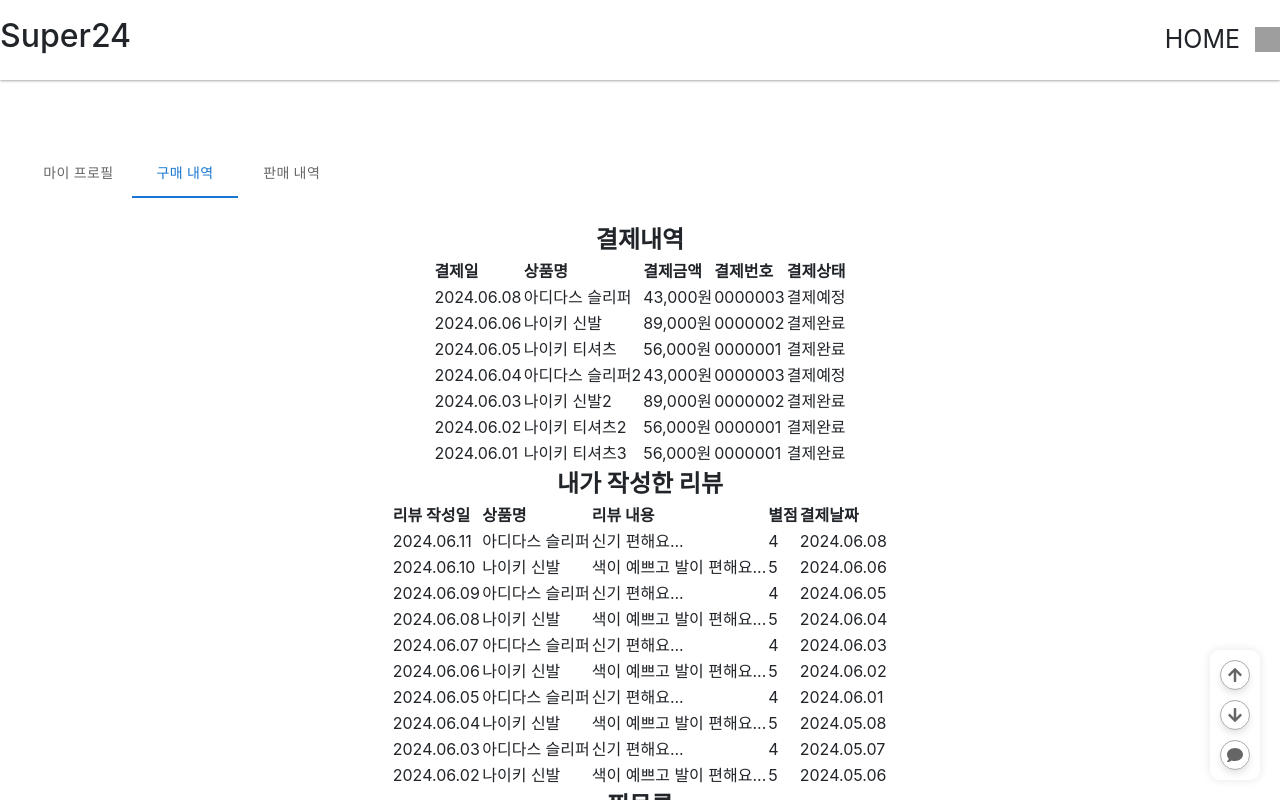
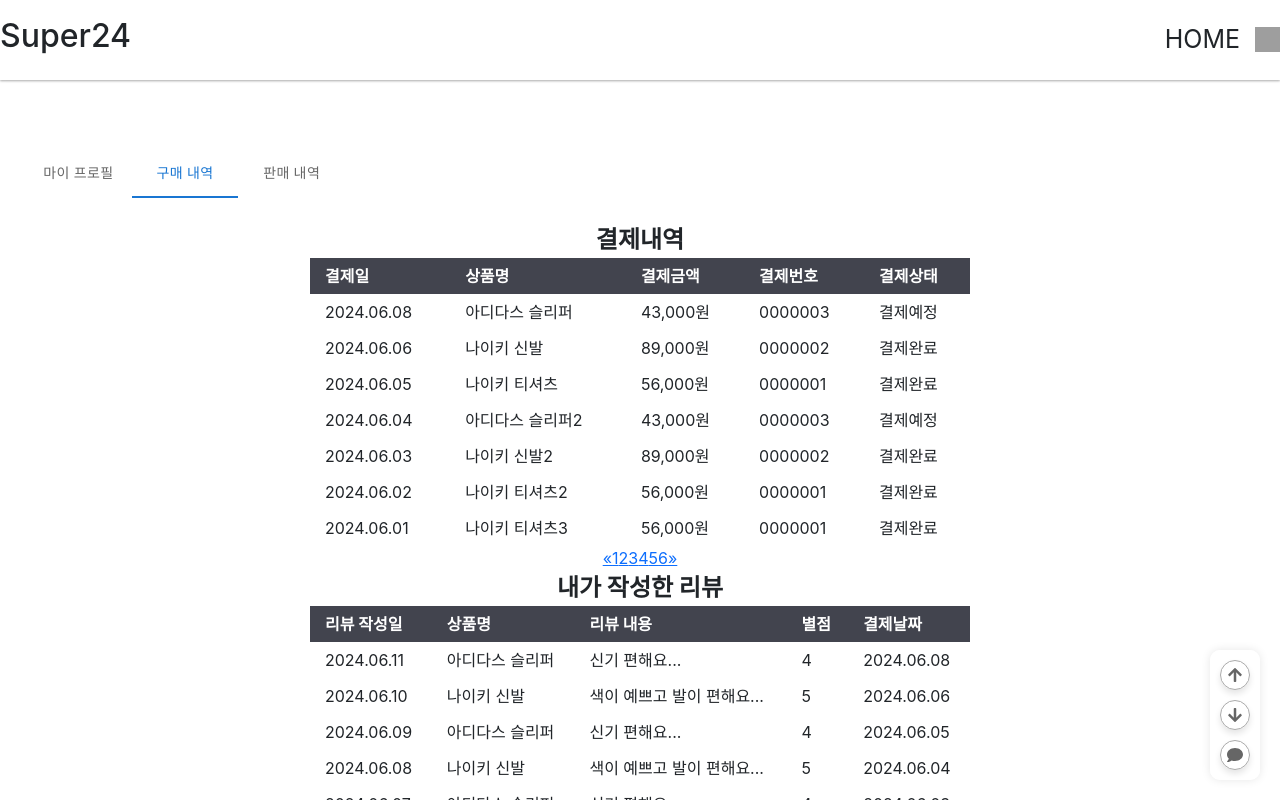
Before and after one commit to TradeWebProject/trade_web_project, a React (Create React App) app in the folder tradeweb/: page /my-page in a window 1280 px wide. Both pictures are taken after a click on the tab "구매 내역". Shown: the top 800 px of the page. Built offline with nearby package versions, Linux system fonts and the light colour scheme; grey boxes are pictures that could not be loaded; the HTML template or start-up script is replaced by a standard one.

Commit message:
마이페이지 - 결제내역, 판매내역 탭 페이징 UI 틀 적용

```diff
--- a/tradeweb/src/pages/myPage/MyPage.js
+++ b/tradeweb/src/pages/myPage/MyPage.js
@@ -97,146 +97,168 @@ const MyPage = () => {
                     <Box sx={{ p: 3 }}>
                         <Container>
                              <Title>결제내역</Title>
-                             <table>
+                             <Table>
                                 <tr>
-                                    <th>결제일</th>
-                                    <th>상품명</th>
-                                    <th>결제금액</th>
-                                    <th>결제번호</th>
-                                    <th>결제상태</th>
+                                    <TableTh>결제일</TableTh>
+                                    <TableTh>상품명</TableTh>
+                                    <TableTh>결제금액</TableTh>
+                                    <TableTh>결제번호</TableTh>
+                                    <TableTh>결제상태</TableTh>
                                 </tr>
                                 <tr>
-                                    <td>2024.06.08</td>
-                                    <td>아디다스 슬리퍼</td>
-                                    <td>43,000원</td>
-                                    <td>0000003</td>
-                                    <td>결제예정</td>
+                                    <TableTd>2024.06.08</TableTd>
+                                    <TableTd>아디다스 슬리퍼</TableTd>
+                                    <TableTd>43,000원</TableTd>
+                                    <TableTd>0000003</TableTd>
+                                    <TableTd>결제예정</TableTd>
                                 </tr>
                                 <tr>
-                                    <td>2024.06.06</td>
-                                    <td>나이키 신발</td>
-                                    <td>89,000원</td>
-                                    <td>0000002</td>
-                                    <td>결제완료</td>
+                                    <TableTd>2024.06.06</TableTd>
+                                    <TableTd>나이키 신발</TableTd>
+                                    <TableTd>89,000원</TableTd>
+                                    <TableTd>0000002</TableTd>
+                                    <TableTd>결제완료</TableTd>
                                 </tr>
                                 <tr>
-                                    <td>2024.06.05</td>
-                                    <td>나이키 티셔츠</td>
-                                    <td>56,000원</td>
-                                    <td>0000001</td>
-                                    <td>결제완료</td>
+                                    <TableTd>2024.06.05</TableTd>
+                                    <TableTd>나이키 티셔츠</TableTd>
+                                    <TableTd>56,000원</TableTd>
+                                    <TableTd>0000001</TableTd>
+                                    <TableTd>결제완료</TableTd>
                                 </tr>
                                 <tr>
-                                    <td>2024.06.04</td>
-                                    <td>아디다스 슬리퍼2</td>
-                                    <td>43,000원</td>
-                                    <td>0000003</td>
-                                    <td>결제예정</td>
+                                    <TableTd>2024.06.04</TableTd>
+                                    <TableTd>아디다스 슬리퍼2</TableTd>
+                                    <TableTd>43,000원</TableTd>
+                                    <TableTd>0000003</TableTd>
+                                    <TableTd>결제예정</TableTd>
                                 </tr>
                                 <tr>
-                                    <td>2024.06.03</td>
-                                    <td>나이키 신발2</td>
-                                    <td>89,000원</td>
-                                    <td>0000002</td>
-                                    <td>결제완료</td>
+                                    <TableTd>2024.06.03</TableTd>
+                                    <TableTd>나이키 신발2</TableTd>
+                                    <TableTd>89,000원</TableTd>
+                                    <TableTd>0000002</TableTd>
+                                    <TableTd>결제완료</TableTd>
                                 </tr>
                                 <tr>
-                                    <td>2024.06.02</td>
-                                    <td>나이키 티셔츠2</td>
-                                    <td>56,000원</td>
-                                    <td>0000001</td>
-                                    <td>결제완료</td>
+                                    <TableTd>2024.06.02</TableTd>
+                                    <TableTd>나이키 티셔츠2</TableTd>
+                                    <TableTd>56,000원</TableTd>
+                                    <TableTd>0000001</TableTd>
+                                    <TableTd>결제완료</TableTd>
                                 </tr>
                                 <tr>
-                                    <td>2024.06.01</td>
-                                    <td>나이키 티셔츠3</td>
-                                    <td>56,000원</td>
-                                    <td>0000001</td>
-                                    <td>결제완료</td>
+                                    <TableTd>2024.06.01</TableTd>
+                                    <TableTd>나이키 티셔츠3</TableTd>
+                                    <TableTd>56,000원</TableTd>
+                                    <TableTd>0000001</TableTd>
+                                    <TableTd>결제완료</TableTd>
                                 </tr>
-                             </table>
+                             </Table>
+                             <div class="pagination">
+                                <a href="#">&laquo;</a>
+                                <a href="#">1</a>
+                                <a href="#">2</a>
+                                <a href="#">3</a>
+                                <a href="#">4</a>
+                                <a href="#">5</a>
+                                <a href="#">6</a>
+                                <a href="#">&raquo;</a>
+                            </div>
+
                         </Container>
                         <Container>
                         <Title>내가 작성한 리뷰</Title>
-                              <table>
+                              <Table>
                                 <tr>
-                                    <th>리뷰 작성일</th>
-                                    <th>상품명</th>
-                                    <th>리뷰 내용</th>
-                                    <th>별점</th>
-                                    <th>결제날짜</th>
+                                    <TableTh>리뷰 작성일</TableTh>
+                                    <TableTh>상품명</TableTh>
+                                    <TableTh>리뷰 내용</TableTh>
+                                    <TableTh>별점</TableTh>
+                                    <TableTh>결제날짜</TableTh>
                                 </tr>
                                 <tr>
-                                    <td>2024.06.11</td>
-                                    <td>아디다스 슬리퍼</td>
-                                    <td> 신기 편해요...</td>
-                                    <td> 4</td>
-                                    <td>2024.06.08</td>
+                                    <TableTd>2024.06.11</TableTd>
+                                    <TableTd>아디다스 슬리퍼</TableTd>
+                                    <TableTd> 신기 편해요...</TableTd>
+                                    <TableTd> 4</TableTd>
+                                    <TableTd>2024.06.08</TableTd>
                                 </tr>
                                 <tr>
-                                    <td>2024.06.10</td>
-                                    <td>나이키 신발</td>
-                                    <td>색이 예쁘고 발이 편해요...</td>
-                                    <td>5</td>
-                                    <td>2024.06.06</td>
+                                    <TableTd>2024.06.10</TableTd>
+                                    <TableTd>나이키 신발</TableTd>
+                                    <TableTd>색이 예쁘고 발이 편해요...</TableTd>
+                                    <TableTd>5</TableTd>
+                                    <TableTd>2024.06.06</TableTd>
                                 </tr>
                                 <tr>
-                                    <td>2024.06.09</td>
-                                    <td>아디다스 슬리퍼</td>
-                                    <td> 신기 편해요...</td>
-                                    <td> 4</td>
-                                    <td>2024.06.05</td>
+                                    <TableTd>2024.06.09</TableTd>
+                                    <TableTd>아디다스 슬리퍼</TableTd>
+                                    <TableTd> 신기 편해요...</TableTd>
+                                    <TableTd> 4</TableTd>
+                                    <TableTd>2024.06.05</TableTd>
                                 </tr>
                                 <tr>
-                                    <td>2024.06.08</td>
-                                    <td>나이키 신발</td>
-                                    <td>색이 예쁘고 발이 편해요...</td>
-                                    <td>5</td>
-                                    <td>2024.06.04</td>
+                                    <TableTd>2024.06.08</TableTd>
+                                    <TableTd>나이키 신발</TableTd>
+                                    <TableTd>색이 예쁘고 발이 편해요...</TableTd>
+                                    <TableTd>5</TableTd>
+                                    <TableTd>2024.06.04</TableTd>
                                 </tr>
                                 <tr>
-                                    <td>2024.06.07</td>
-                                    <td>아디다스 슬리퍼</td>
-                                    <td> 신기 편해요...</td>
-                                    <td> 4</td>
-                                    <td>2024.06.03</td>
+                                    <TableTd>2024.06.07</TableTd>
+                                    <TableTd>아디다스 슬리퍼</TableTd>
+                                    <TableTd> 신기 편해요...</TableTd>
+                                    <TableTd> 4</TableTd>
+                                    <TableTd>2024.06.03</TableTd>
                                 </tr>
                                 <tr>
-                                    <td>2024.06.06</td>
-                                    <td>나이키 신발</td>
-                                    <td>색이 예쁘고 발이 편해요...</td>
-                                    <td>5</td>
-                                    <td>2024.06.02</td>
+                                    <TableTd>2024.06.06</TableTd>
+                                    <TableTd>나이키 신발</TableTd>
+                                    <TableTd>색이 예쁘고 발이 편해요...</TableTd>
+                                    <TableTd>5</TableTd>
+                                    <TableTd>2024.06.02</TableTd>
                                 </tr>
                                 <tr>
-                                    <td>2024.06.05</td>
-                                    <td>아디다스 슬리퍼</td>
-                                    <td> 신기 편해요...</td>
-                                    <td> 4</td>
-                                    <td>2024.06.01</td>
+                                    <TableTd>2024.06.05</TableTd>
+                                    <TableTd>아디다스 슬리퍼</TableTd>
+                                    <TableTd> 신기 편해요...</TableTd>
+                                    <TableTd> 4</TableTd>
+                                    <TableTd>2024.06.01</TableTd>
                                 </tr>
                                 <tr>
-                                    <td>2024.06.04</td>
-                                    <td>나이키 신발</td>
-                                    <td>색이 예쁘고 발이 편해요...</td>
-                                    <td>5</td>
-                                    <td>2024.05.08</td>
+                                    <TableTd>2024.06.04</TableTd>
+                                    <TableTd>나이키 신발</TableTd>
+                                    <TableTd>색이 예쁘고 발이 편해요...</TableTd>
+                                    <TableTd>5</TableTd>
+                                    <TableTd>2024.05.08</TableTd>
                                 </tr>
                                 <tr>
-                                    <td>2024.06.03</td>
-                                    <td>아디다스 슬리퍼</td>
-                                    <td> 신기 편해요...</td>
-                                    <td> 4</td>
-                                    <td>2024.05.07</td>
+                                    <TableTd>2024.06.03</TableTd>
+                                    <TableTd>아디다스 슬리퍼</TableTd>
+                                    <TableTd> 신기 편해요...</TableTd>
+                                    <TableTd> 4</TableTd>
+                                    <TableTd>2024.05.07</TableTd>
                                 </tr>
                                 <tr>
-                                    <td>2024.06.02</td>
-                                    <td>나이키 신발</td>
-                                    <td>색이 예쁘고 발이 편해요...</td>
-                                    <td>5</td>
-                                    <td>2024.05.06</td>
+                                    <TableTd>2024.06.02</TableTd>
+                                    <TableTd>나이키 신발</TableTd>
+                                    <TableTd>색이 예쁘고 발이 편해요...</TableTd>
+                                    <TableTd>5</TableTd>
+                                    <TableTd>2024.05.06</TableTd>
                                 </tr>
-                             </table>
+                             </Table>
+                             <div class="pagination">
+                                <a href="#">&laquo;</a>
+                                <a href="#">1</a>
+                                <a href="#">2</a>
+                                <a href="#">3</a>
+                                <a href="#">4</a>
+                                <a href="#">5</a>
+                                <a href="#">6</a>
+                                <a href="#">&raquo;</a>
+                            </div>
+
                         </Container>
                         <Container>
                             <Title>찜목록</Title>
@@ -268,7 +290,6 @@ const MyPage = () => {
                             </Button>
                             <ContentWrapper>
                                 <div>
-                                    {/* <Tab style={{width: '160px'}} label='등록된 상품 목록'/> */}
                                     <Container>
                                     <Title>등록된 상품 목록</Title>
                                         <SearchResultList>
@@ -286,13 +307,21 @@ const MyPage = () => {
                                                 </SearchItem>
                                             ))}
                                         </SearchResultList>
+                                        <div class="pagination">
+                                            <a href="#">&laquo;</a>
+                                            <a href="#">1</a>
+                                            <a href="#">2</a>
+                                            <a href="#">3</a>
+                                            <a href="#">4</a>
+                                            <a href="#">5</a>
+                                            <a href="#">6</a>
+                                            <a href="#">&raquo;</a>
+                                        </div>
                                     </Container>
-                                    {/* <Tab style={{width: '160px'}} label='상품판매 현황'/> */}
                                     <Title>상품판매 현황</Title>
                                     <div>
                                        차트라이브러리
                                     </div>
-                                    {/* <Tab style={{width: '160px'}} label='리뷰 관리'/> */}
                                     <Title>리뷰 관리</Title>
                                     <div>
                                         댓글 UI
@@ -365,9 +394,7 @@ const ProfileContainer = styled.div`
     margin-bottom: 30px;
     padding: 0 20px;
     gap: 10px;
-    // border: 1px solid red;
     background-color: #F4F4F4;
-
 `;
 
 const ChangeImgButton = styled.button`
@@ -378,8 +405,6 @@ const ChangeImgButton = styled.button`
     color: white;
     border: 1px solid black;
     cursor: pointer;
-
-
 `;
 
 const InfoWrapper = styled.div`
@@ -440,3 +465,21 @@ const Icon = styled.div`
     /* 아이콘 스타일 */
     margin-right: 5px;
 `;
+
+const Table = styled.table`
+    border-collapse: separate;
+    border-spacing: 0;
+    width: 100%;
+`;
+
+const TableTh = styled.th`
+    padding: 6px 15px;
+    background: #42444e;
+    color: #fff;
+    text-align: left;
+
+`;
+
+const TableTd = styled.td`
+    padding: 6px 15px;
+`;
```
